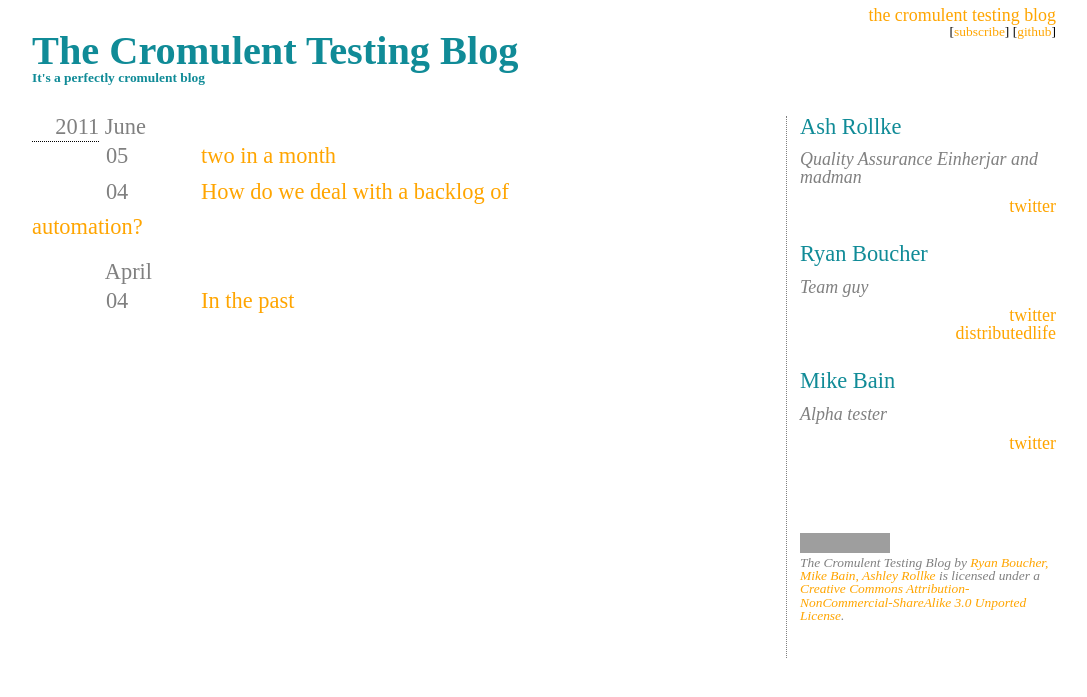
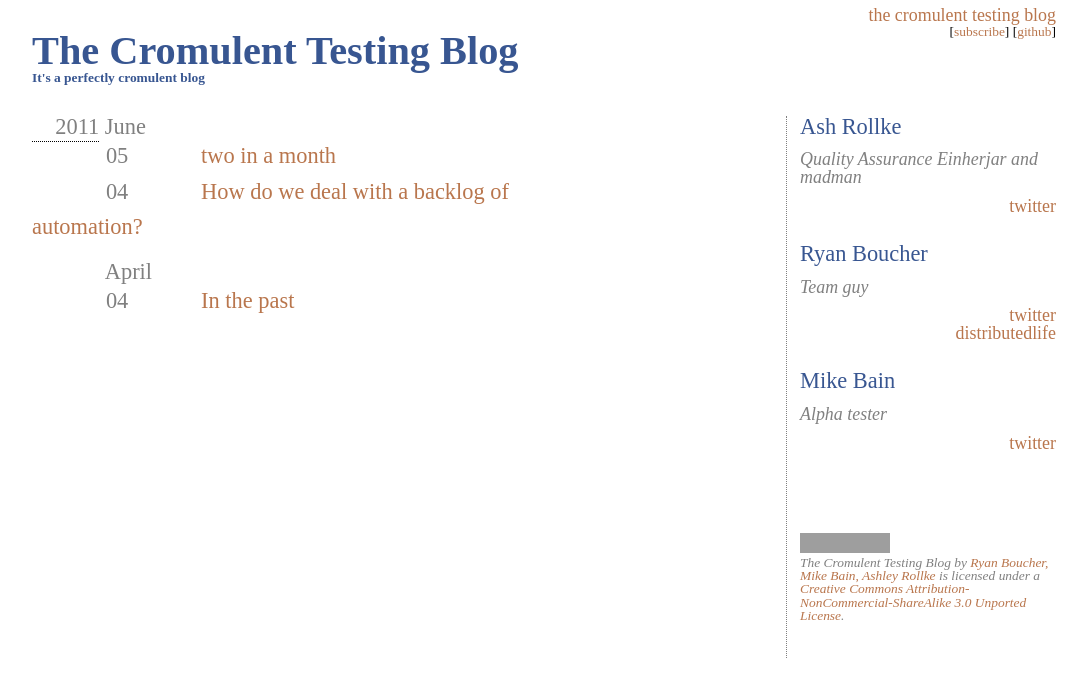
Before and after one commit to cromulent-testing/blog, a Jekyll site: the page built from index.html, in a window 1280 px wide. Shown: the top 697 px of the page, without its empty margins (96-1183 px from the left). Built offline with Jekyll 4.4.1, drawn with Linux system fonts in a browser that asks for light colours; grey boxes are pictures that could not be loaded.

Commit message:
Change colors

```diff
--- a/_layouts/default.html
+++ b/_layouts/default.html
@@ -11,9 +11,9 @@
         <span class="smaller-text right"><a href="/">the cromulent testing blog</a></span>
           <p class="tiny-text right" style="clear:both;">[<a href="/feed">subscribe</a>] [<a href="https://github.com/cromulent-testing"]>github</a>]</p>
           <div class="title">
-          <h1 class="header" style="width:60%;">{{ page.title}}</h1>
-        <h2 class="header" style="width:60%;">{{ page.subtitle}}</h2>
-              </div>
+            <h1 class="header" style="width:60%;">{{ page.title}}</h1>
+            <h2 class="header" style="width:60%;">{{ page.subtitle}}</h2>
+          </div>
       </header>
 
 
--- a/stylesheets/style.css
+++ b/stylesheets/style.css
@@ -7,12 +7,12 @@ h1 {font-size: 1.8em; padding-top: 0.6em; padding-bottom: 0.0em; }
 h2 {font-size: 0.6em; padding-bottom: 0.3em; }
 h3 {}
 p {padding-bottom: 0.6em;}
-a {text-decoration: none; color: orange}
-a:visited {color: orange;}
-a:hover {color: #00CC33;}
+a {text-decoration: none; color: #B9764D}
+a:visited {color: #8E7450;}
+a:hover {color: #E7764D;}
 
 .title {min-height:3.0em;}
-.header {color:#108B97;}
+.header {color: #385691;}
 .centre-with-margin {margin-left:10%; margin-right: 10%}
 .full_width {clear:both; width:100%;}
 .smaller-text {font-size: 0.8em;}
@@ -23,7 +23,7 @@ a:hover {color: #00CC33;}
 .content-group{padding-bottom: 1.2em;}
 .text-right{text-align:right;}
 
-.name {color: #108B97;}
+.name {color: #385691;}
 .defocus {color: grey;}
 
 .year {text-align:right; display: inline-block; min-width: 3.0em; padding-bottom: 0.15em; padding-top: 2.0em; color: grey; border-bottom: 1px dotted black;}
```
Also changed, not shown: 5 other files.
